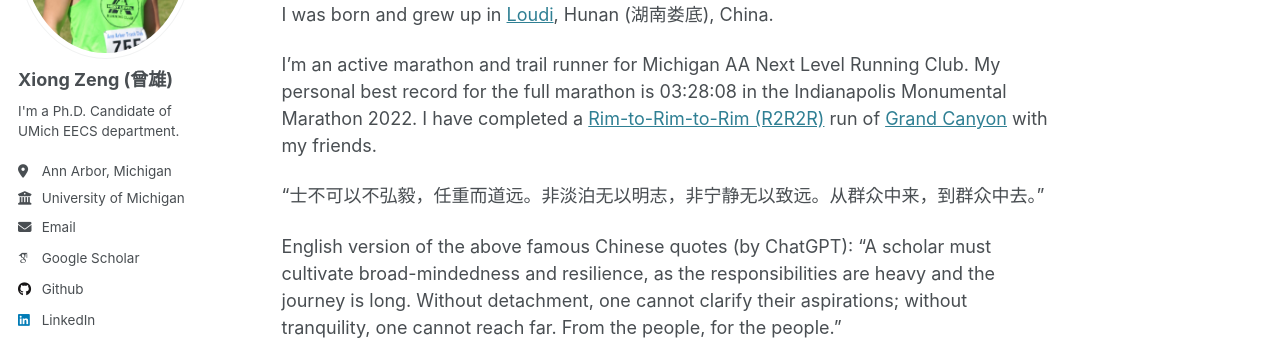
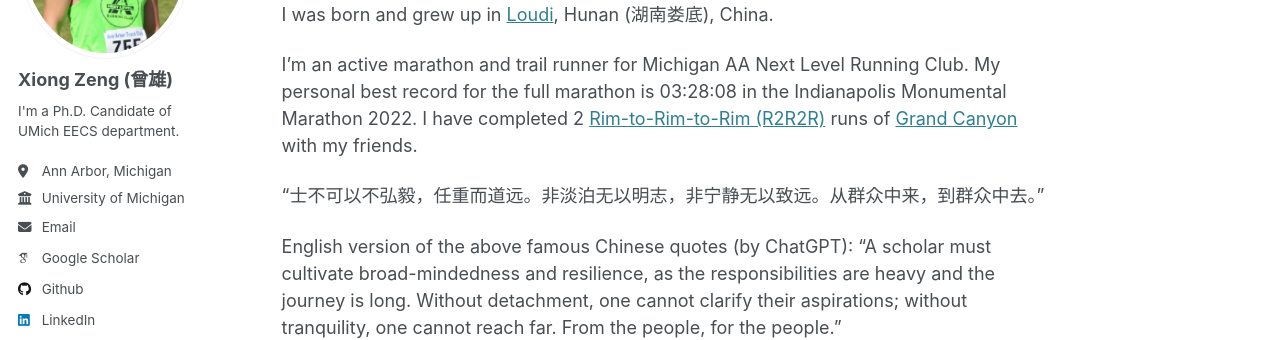
Before and after one commit to zengxiong111/zengxiong.github.io, a Jekyll site: the page built from _pages/markdown.md, in a window 1280 px wide and 997 px high. Shown: the part 252-592 px from the top of the window. Built offline with Jekyll 4.4.1, drawn with Linux system fonts in a browser that asks for light colours; some web fonts are replaced.

Commit message:
Update markdown.md

```diff
--- a/_pages/markdown.md
+++ b/_pages/markdown.md
@@ -11,7 +11,7 @@ I obtained my bachelor's degree from <a href="http://english.hust.edu.cn/" targe
 
 I was born and grew up in <a href="https://en.wikipedia.org/wiki/Loudi" target="_blank">Loudi</a>, Hunan (湖南娄底), China.
 
-I'm an active marathon and trail runner for Michigan AA Next Level Running Club. My personal best record for the full marathon is 03:28:08 in the Indianapolis Monumental Marathon 2022. I have completed a <a href="https://www.alltrails.com/explore/recording/rim2rim2rim--2" target="_blank">Rim-to-Rim-to-Rim (R2R2R)</a> run of <a href="https://www.nps.gov/grca/planyourvisit/index.htm" target="_blank">Grand Canyon</a> with my friends.
+I'm an active marathon and trail runner for Michigan AA Next Level Running Club. My personal best record for the full marathon is 03:28:08 in the Indianapolis Monumental Marathon 2022. I have completed 2 <a href="https://www.alltrails.com/explore/recording/rim2rim2rim--2" target="_blank">Rim-to-Rim-to-Rim (R2R2R)</a> runs of <a href="https://www.nps.gov/grca/planyourvisit/index.htm" target="_blank">Grand Canyon</a> with my friends.
 
 “士不可以不弘毅，任重而道远。非淡泊无以明志，非宁静无以致远。从群众中来，到群众中去。”
 
```
